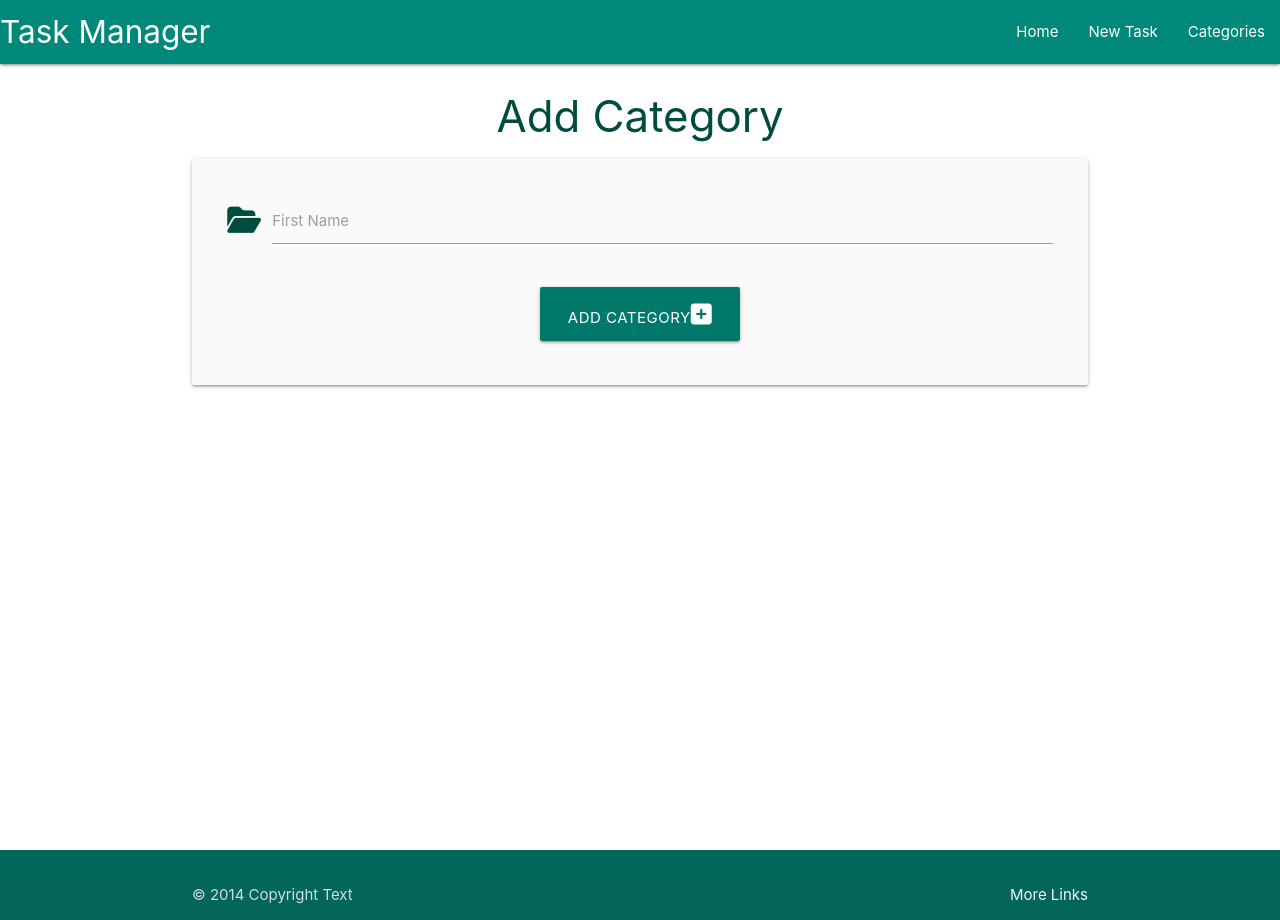
After one commit to ShaneByrne0963/task-manager, a Flask app: page /categories/add in a window 1280 px wide. The commit adds this page. Run offline with Flask 3, Linux system fonts and the light colour scheme; some libraries are stand-ins or nearby versions.

Commit message:
Add form to add category

```diff
--- a/taskmanager/models.py
+++ b/taskmanager/models.py
@@ -21,7 +21,7 @@ class Task(db.Model):
     task_description = db.Column(db.Text, nullable=False)
     is_urgent = db.Column(db.Boolean, default=False, nullable=False)
     due_date = db.Column(db.Date, nullable=False)
-    category = db.Column(
+    category_id = db.Column(
         db.Integer,
         db.ForeignKey('category.id', ondelete='CASCADE'),
         nullable=False
--- a/taskmanager/routes.py
+++ b/taskmanager/routes.py
@@ -1,4 +1,4 @@
-from flask import render_template
+from flask import render_template, request, redirect, url_for
 from taskmanager import app, db
 from taskmanager.models import Category, Task
 
@@ -6,3 +6,18 @@ from taskmanager.models import Category, Task
 @app.route('/')
 def home():
     return render_template('tasks.html')
+
+
+@app.route('/categories')
+def categories():
+    return render_template('categories.html')
+
+
+@app.route('/categories/add', methods=['GET', 'POST'])
+def add_category():
+    if request.method == 'POST':
+        category = Category(category_name=request.form.get('category_name'))
+        db.session.add(category)
+        db.session.commit()
+        return redirect(url_for('categories'))
+    return render_template('add_category.html')
--- /dev/null
+++ b/taskmanager/templates/add_category.html
@@ -0,0 +1,27 @@
+{% extends "base.html" %}
+
+{% block content %}
+
+<h3 class="teal-text text-darken-4 center-align">Add Category</h3>
+
+<div class="row card-panel grey lighten-5">
+    <form class="col s12" method="POST" action="{{ url_for('add_category') }}">
+        <div class="row">
+            <div class="input-field col s12">
+                <i class="fa-solid fa-folder-open prefix teal-text text-darken-4"></i>
+                <input id="category_name" name="category_name" type="text" class="validate" minlength="3" maxlength="25">
+                <label for="category_name">First Name</label>
+            </div>
+        </div>
+        <!-- Submit button -->
+        <div class="row">
+            <div class="col s12 center-align">
+                <button type="submit" class="btn-large teal darken-2">
+                    Add Category<i class="fa-solid fa-square-plus"></i>
+                </button>
+            </div>
+        </div>
+    </form>
+</div>
+
+{% endblock %}
--- a/taskmanager/templates/base.html
+++ b/taskmanager/templates/base.html
@@ -6,7 +6,7 @@
     <meta name="viewport" content="width=device-width, initial-scale=1.0">
     <!-- Materialize -->
     <link rel="stylesheet" href="https://cdnjs.cloudflare.com/ajax/libs/materialize/1.0.0/css/materialize.min.css" type="text/css">
-    <link href="https://fonts.googleapis.com/icon?family=Material+Icons" rel="stylesheet">
+    <script src="https://kit.fontawesome.com/1a1e78fae2.js" crossorigin="anonymous"></script>
     <!-- Custom CSS -->
     <link rel="stylesheet" href="{{ url_for('static', filename='css/style.css') }}" type="text/css">
     <title>Task Manager</title>
@@ -18,19 +18,19 @@
         <nav class="teal darken-1">
             <div class="nav-wrapper">
                 <a href="{{ url_for('home') }}" class="brand-logo">Task Manager</a>
-                <a href="#" data-target="mobile-demo" class="sidenav-trigger"><i class="material-icons">menu</i></a>
+                <a href="#" data-target="mobile-demo" class="sidenav-trigger"><i class="fa-solid fa-bars"></i></a>
                 <ul class="right hide-on-med-and-down">
                     <li><a href="{{ url_for('home') }}">Home</a></li>
-                    <li><a href="{{ url_for('home') }}">New Task</a></li>
-                    <li><a href="{{ url_for('home') }}">Categories</a></li>
+                    <li><a href="{{ url_for('categories') }}">New Task</a></li>
+                    <li><a href="{{ url_for('categories') }}">Categories</a></li>
                 </ul>
             </div>
         </nav>
 
         <ul class="sidenav " id="mobile-demo">
             <li><a href="{{ url_for('home') }}">Home</a></li>
-            <li><a href="{{ url_for('home') }}">New Task</a></li>
-            <li><a href="{{ url_for('home') }}">Categories</a></li>
+            <li><a href="{{ url_for('categories') }}">New Task</a></li>
+            <li><a href="{{ url_for('categories') }}">Categories</a></li>
         </ul>
     </header>
 
@@ -39,7 +39,7 @@
         {% endblock %}
     </main>
 
-    <footer class="page-footer teal darken-1">
+    <footer class="page-footer teal darken-3">
         <div class="footer-copyright">
             <div class="container">
                 © 2014 Copyright Text
```
Also changed, not shown: taskmanager/templates/categories.html (added, +15 -0 lines).
